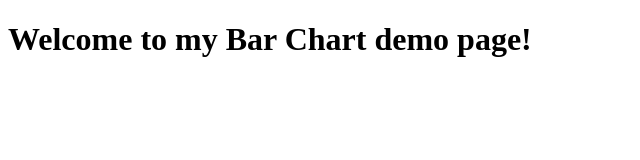
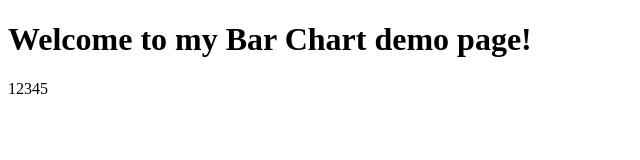
Before and after one commit to quinnvoker/lhl-stretch_barchart, a website: page index.html in a window 1280 px wide. Shown: the full height of the page, 0-640 px from the left. Drawn offline with nearby package versions, Linux system fonts and the light colour scheme.

Commit message:
added bar chart script to demo page

```diff
--- a/index.html
+++ b/index.html
@@ -3,6 +3,7 @@
   <head>
     <meta charset="UTF-8">
     <script src="https://ajax.googleapis.com/ajax/libs/jquery/3.5.1/jquery.min.js"></script>
+    <script src="bar-chart.js"></script>
   </head>
   <body>
     <h1>Welcome to my Bar Chart demo page!</h1>
```
